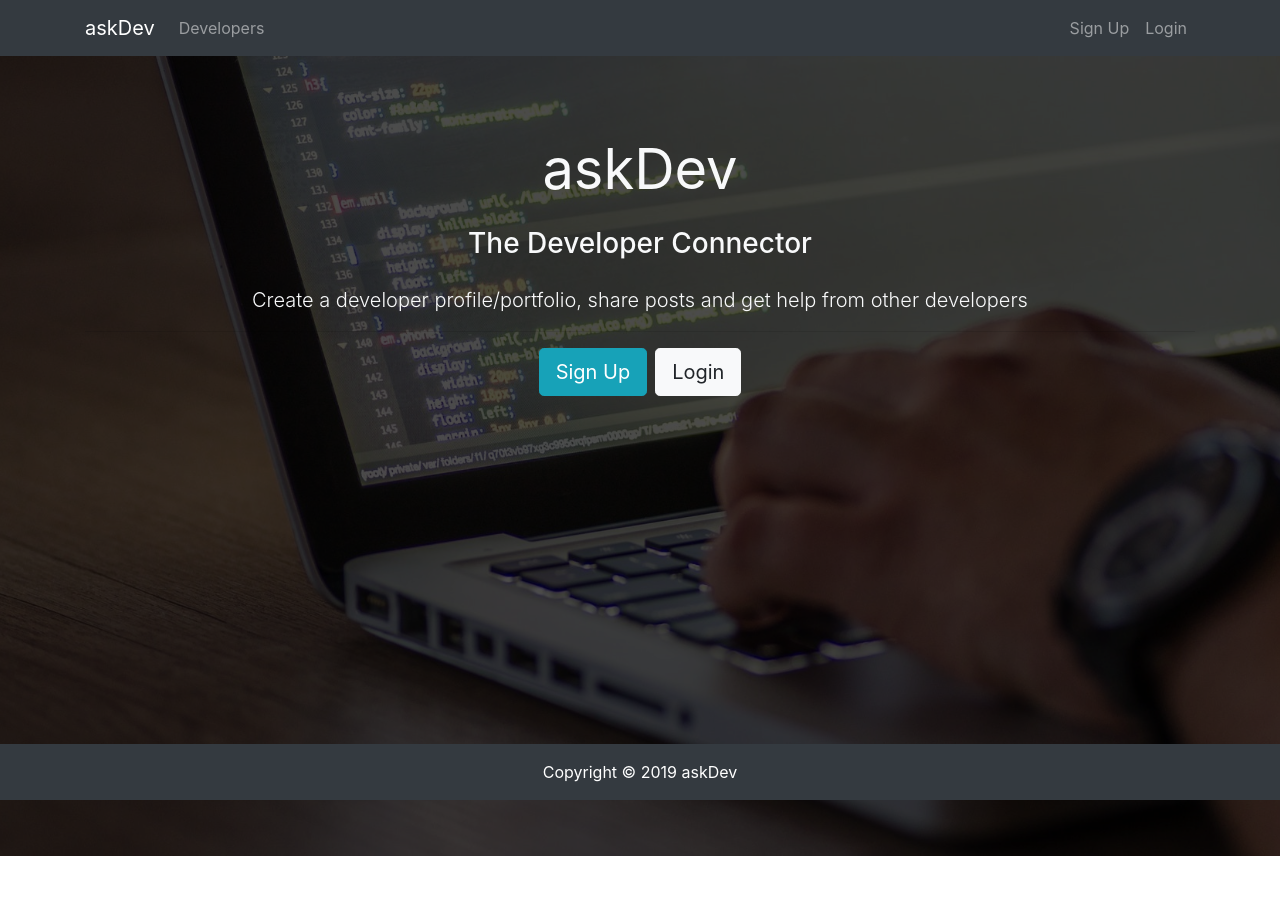
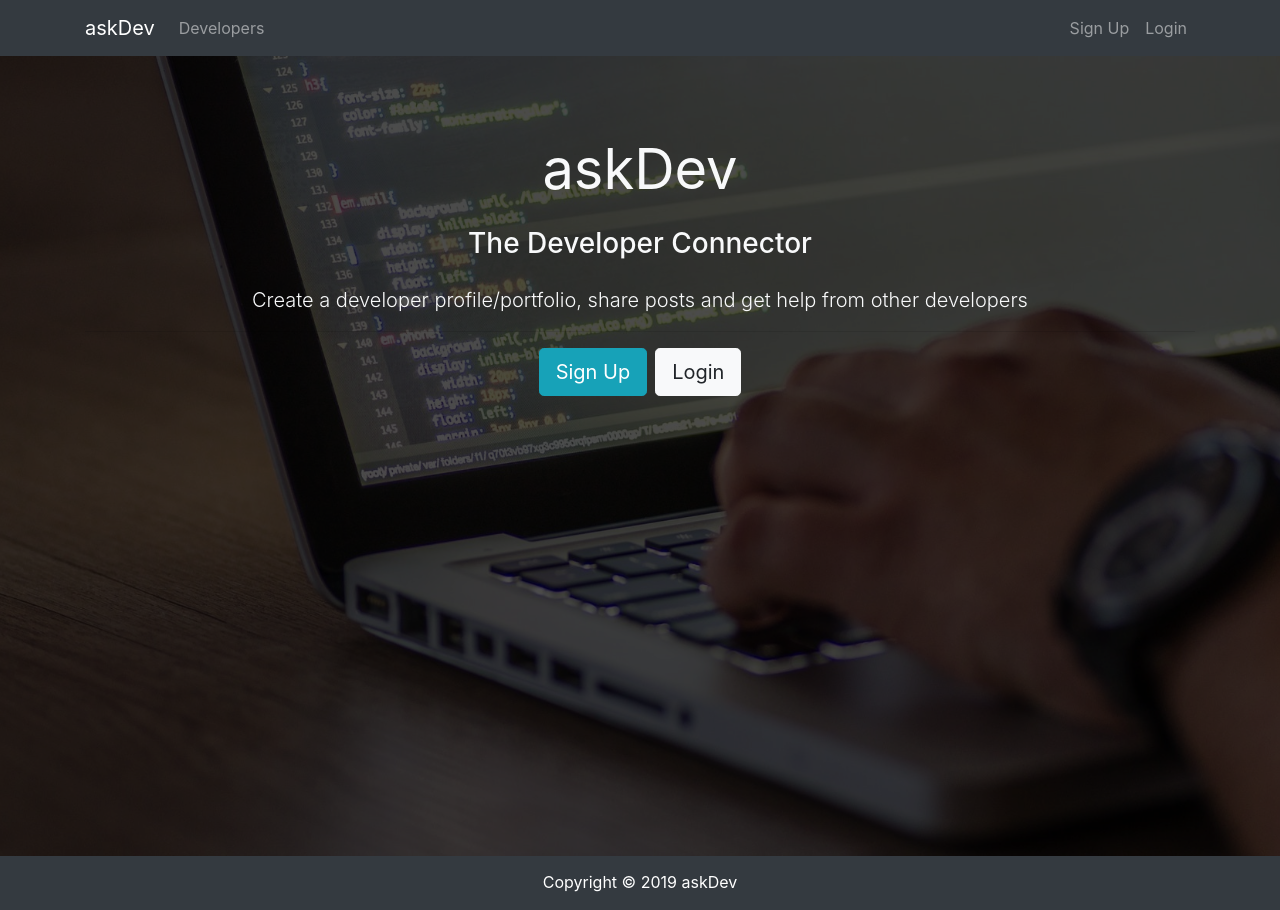
Before and after one commit to nikhilgupta30/AskDev, a React (Create React App) app in the folder client/: page / in a window 1280 px wide. Before the commit the page ends 856 px from the top, so only its background shows below. Built offline with nearby package versions, Linux system fonts and the light colour scheme.

Commit message:
removed: unwanted styling

```diff
--- a/client/src/components/layout/Footer.js
+++ b/client/src/components/layout/Footer.js
@@ -1,11 +1,8 @@
-import React from "react";
+import React from 'react';
 
 export default function Footer() {
   return (
-    <footer
-      className="bg-dark text-white mt-5 p-3 text-center"
-      style={{ position: "fixed", bottom: 0, width: "100%" }}
-    >
+    <footer className="bg-dark text-white mt-5 p-3 text-center">
       Copyright &copy; {new Date().getFullYear()} askDev
     </footer>
   );
```
